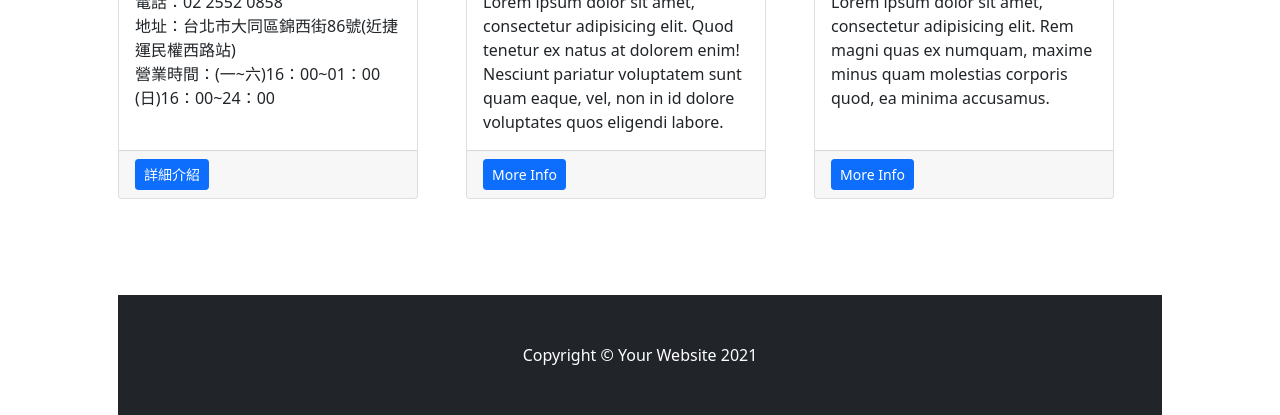
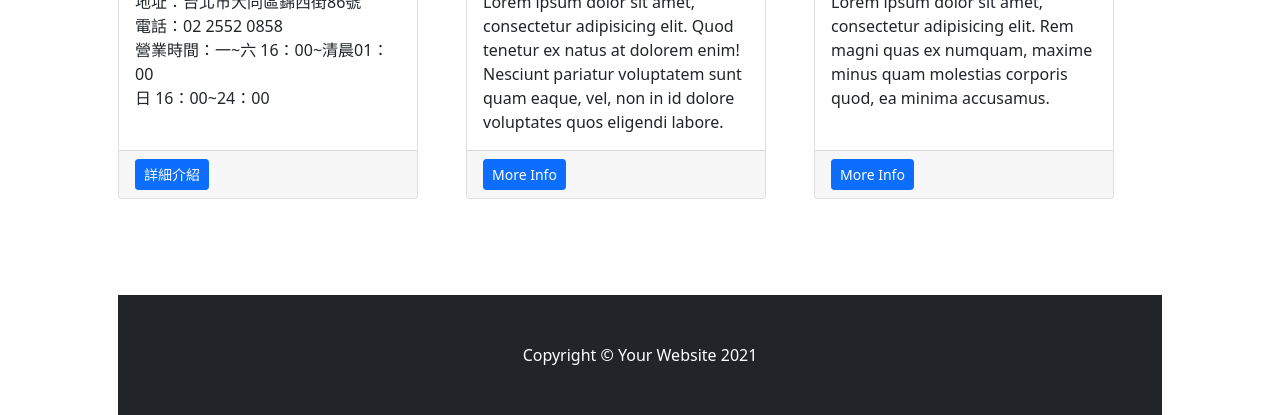
Before and after one commit to Mutal2001/Route-Stinky-tofu, a plain HTML site: page index.html in a window 1280 px wide. Shown: the part 679-1094 px from the top of the page. Drawn offline with nearby package versions, Linux system fonts and the light colour scheme.

Commit message:
Update index.html

```diff
--- a/index.html
+++ b/index.html
@@ -46,7 +46,7 @@
                     <div class="card h-100">
                         <div class="card-body">
                             <h2 class="card-title">宋上好脆皮臭豆腐</h2>
-                            <p class="card-text">電話：02 2552 0858<br>地址：台北市大同區錦西街86號(近捷運民權西路站)<br>營業時間：(一~六)16：00~01：00 (日)16：00~24：00</p>
+                            <p class="card-text">地址：台北市大同區錦西街86號 <br>電話：02 2552 0858 <br>營業時間：一~六 16：00~清晨01：00 <br>日 16：00~24：00</p>
                         </div>
                         <div class="card-footer"><a class="btn btn-primary btn-sm" href="https://mutal2001.github.io/Food-stinky-tofu/">詳細介紹</a></div>
                     </div>
```
